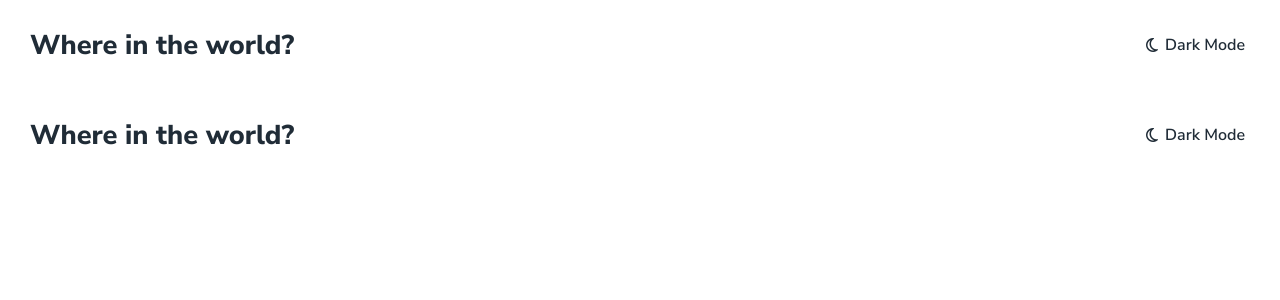
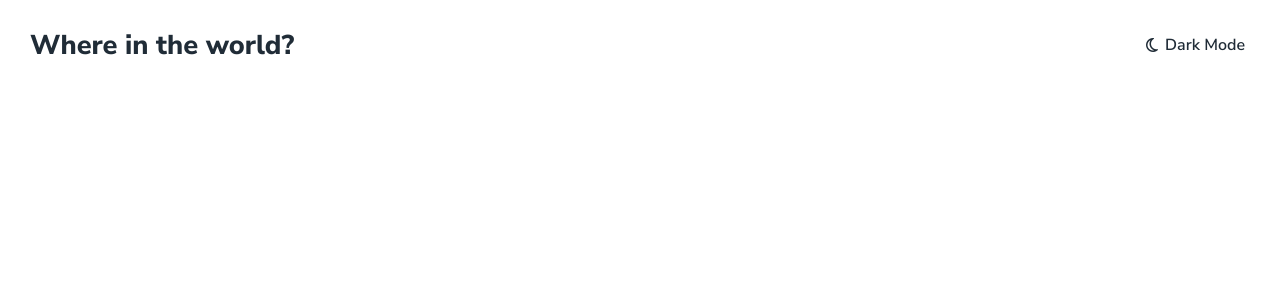
Before and after one commit to russo97/RestCountriesAPI, a Vue app: page /#/ in a window 1280 px wide. Shown: the top 300 px of the page. Built offline with nearby package versions, Linux system fonts and the light colour scheme.

Commit message:
feat: adicionado componente responsável pelo filtro do país/região

```diff
--- /dev/null
+++ b/src/components/FilterArea.vue
@@ -0,0 +1,13 @@
+<template>
+  <div class="filterarea container"></div>
+</template>
+
+<script>
+  export default {
+    name: "FilterArea"
+  }
+</script>
+
+<style lang="scss">
+  @import "../../src/app/scss/styles.scss";
+</style>
--- a/src/router/index.js
+++ b/src/router/index.js
@@ -3,12 +3,12 @@
 import Vue from 'vue';
 import VueRouter from 'vue-router';
 
-import Header from '../components/Header';
+import FilterArea from '../components/FilterArea';
 
 Vue.use(VueRouter);
 
 const routes = [
-  { path: '/', component: Header }
+  { path: '/', component: FilterArea }
 ];
 
 export default new VueRouter({
```
